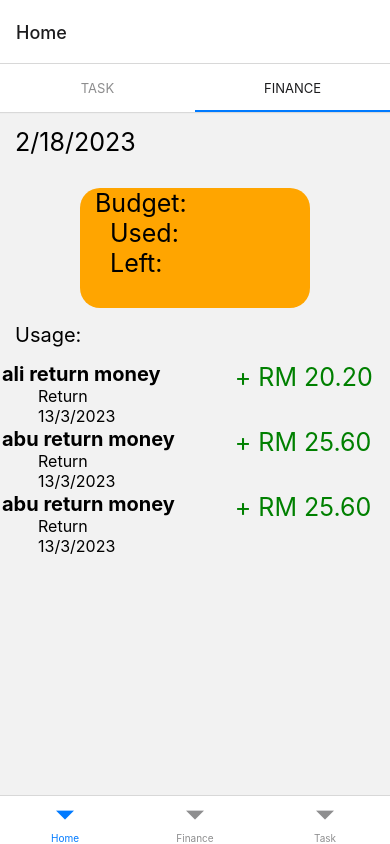
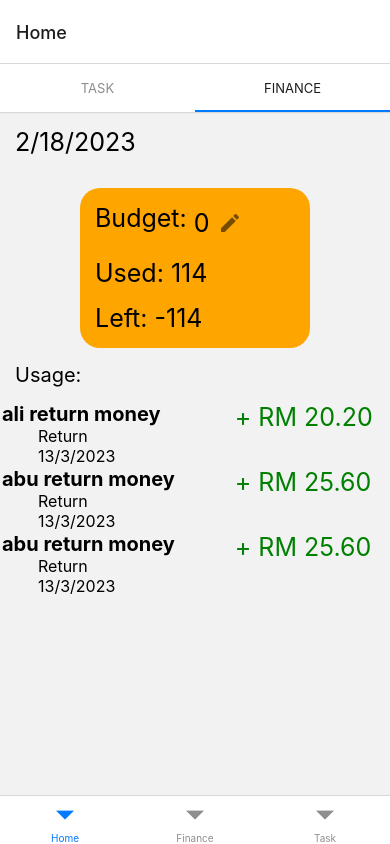
Before and after one commit to CQL02/FinTimeProject, a React Native app: screen /Finance in a window 390 px wide. Built offline with nearby package versions, Linux system fonts and the light colour scheme.

Commit message:
done logic

```diff
--- /dev/null
+++ b/component/showfinancehistory.js
@@ -0,0 +1,117 @@
+import { Box, IconButton, TextField } from "@mui/material";
+import { useState } from "react";
+import { Text } from "react-native";
+import DoneIcon from "@mui/icons-material/Done";
+import EditIcon from "@mui/icons-material/Edit";
+
+const FinanceDatas = [
+  {
+    id: "1",
+    title: "Nasi Lemak KK7",
+    category: "Food",
+    cost: 7.0,
+    date: "2/3/2023",
+    description: "nice to eat",
+  },
+  {
+    id: "2",
+    title: "belanja ali",
+    category: "Food",
+    cost: 10.0,
+    date: "2/3/2023",
+    description: "gongcha",
+  },
+  {
+    id: "3",
+    title: "ali return money",
+    category: "Return",
+    cost: 20.2,
+    date: "13/3/2023",
+    description: "Grab money",
+  },
+  {
+    id: "4",
+    title: "abu return money",
+    category: "Return",
+    cost: 25.6,
+    date: "13/3/2023",
+    description: "Grab money",
+  },
+  {
+    id: "5",
+    title: "abu return money",
+    category: "Return",
+    cost: 25.6,
+    date: "13/3/2023",
+    description: "Grab money",
+  },
+  {
+    id: "6",
+    title: "abu return money",
+    category: "Return",
+    cost: 25.6,
+    date: "13/3/2023",
+    description: "Grab money",
+  },
+];
+
+const calUsed = (data) => {
+  const total_cost = data.reduce((acc, item) => acc + item.cost, 0);
+  return total_cost;
+};
+
+const calLeft = (budget, used) => {
+  return budget - used;
+};
+
+export default function showfinancehistory() {
+  const [budget, setBudget] = useState(0);
+  const handleSetBudget = (event) => {
+    setBudget(event.target.value);
+  };
+
+  const [editBudget, setEditBudget] = useState(false);
+  const handleSetEditBudgetTrue = () => {
+    setEditBudget(true);
+  };
+  const handleSetEditBudgetFalse = () => {
+    setEditBudget(false);
+  };
+
+  return (
+    <Box sx={{ ml: 10, mr: 10, mt: 2, bgcolor: "orange", borderRadius: 5 }}>
+      <Text style={{ fontSize: 25, margin: 15, display: "flex" }}>
+        Budget:{" "}
+        {editBudget ? (
+          <Box sx={{ flexDirection: "row", alignItems: "center" }}>
+            <TextField
+              value={budget}
+              onChange={handleSetBudget}
+              variant="standard"
+              sx={{ width: "50px" }}
+            />
+            <IconButton onClick={() => handleSetEditBudgetFalse()}>
+              <DoneIcon />
+            </IconButton>
+          </Box>
+        ) : (
+          <Box
+            sx={{ flexDirection: "row", alignItems: "center", display: "flex" }}
+          >
+            <Text>{budget}</Text>
+            <IconButton onClick={() => handleSetEditBudgetTrue()}>
+              <EditIcon />
+            </IconButton>
+          </Box>
+        )}
+      </Text>
+
+      <Text style={{ fontSize: 25, margin: 15, display: "flex" }}>
+        Used: {calUsed(FinanceDatas) + "\n"}
+      </Text>
+      <Text style={{ fontSize: 25, margin: 15, display: "flex" }}>
+        Left: {calLeft(budget, calUsed(FinanceDatas)) + "\n"}
+      </Text>
+    </Box>
+  );
+}
--- a/screen/HomeFinance.js
+++ b/screen/HomeFinance.js
@@ -3,6 +3,7 @@ import { Box, IconButton, Button, TextField } from "@mui/material";
 import { useState, useEffect } from "react";
 import CloseIcon from "@mui/icons-material/Close";
 import { DatePicker } from "@mui/x-date-pickers";
+import showfinancehistory from "../component/showfinancehistory";
 
 const FinanceDatas = [
   {
@@ -96,11 +97,8 @@ export default function HomeFinance() {
       <Text style={{ fontSize: 25, margin: 15 }}>
         {new Date().toLocaleDateString()}
       </Text>
-      <Box sx={{ ml: 10, mr: 10, mt: 2, bgcolor: "orange", borderRadius: 5 }}>
-        <Text style={{ fontSize: 25, margin: 15 }}>Budget: {"\n"}</Text>
-        <Text style={{ fontSize: 25, margin: 15 }}>Used: {"\n"}</Text>
-        <Text style={{ fontSize: 25, margin: 15 }}>Left: {"\n"}</Text>
-      </Box>
+
+      {showfinancehistory()}
 
       <Text style={{ fontSize: 20, margin: 15 }}>Usage:</Text>
 
```
